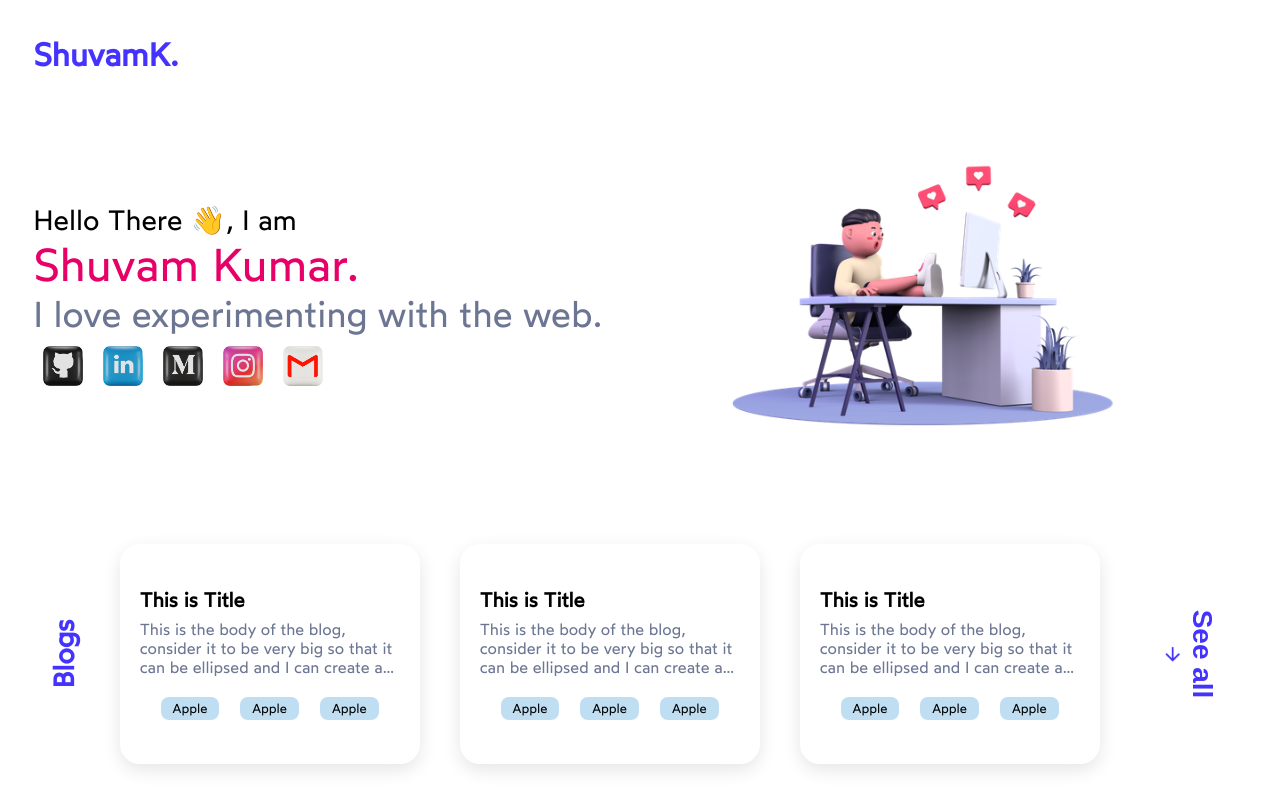
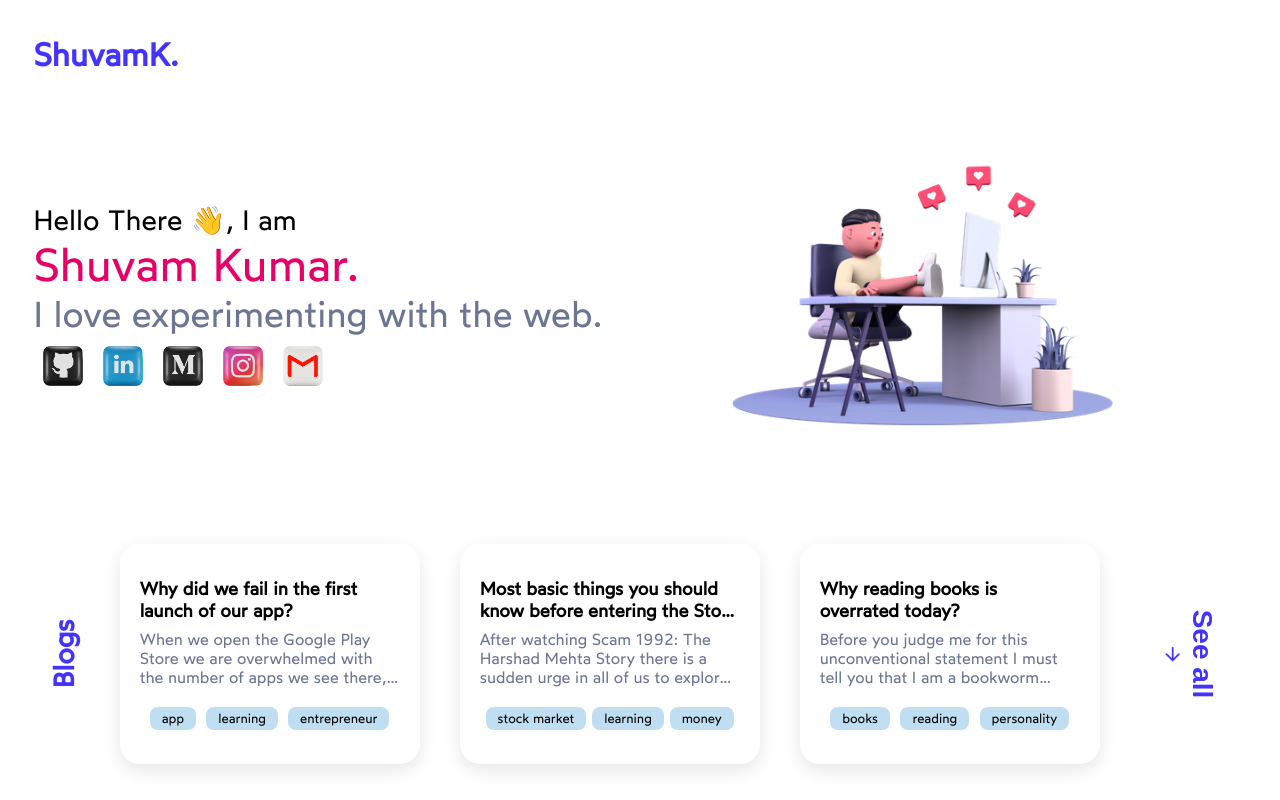
Before and after one commit to shuvamk/shuvamk.github.io, a Next.js app: page / in a window 1280 px wide. Built offline with nearby package versions, Linux system fonts and the light colour scheme.

Commit message:
Added blog data

```diff
--- a/components/home/footer/blogs/blogCard.js
+++ b/components/home/footer/blogs/blogCard.js
@@ -1,19 +1,16 @@
 import React from "react";
 import styles from "./blogCard.module.css";
 
-function BlogCard() {
+function BlogCard({ blog }) {
+  console.log(blog.tags);
   return (
     <div className={styles.blogCard}>
-      <div className={styles.title}>This is Title</div>
-      <div className={styles.description}>
-        This is the body of the blog, consider it to be very big so that it can
-        be ellipsed and I can create a good design for all muy blogs. This has
-        nothing to do with apple and mango.
-      </div>
+      <div className={styles.title}>{blog.title}</div>
+      <div className={styles.description}>{blog.description}</div>
       <div className={styles.taglist}>
-        <div className={styles.tag}>Apple</div>
-        <div className={styles.tag}>Apple</div>
-        <div className={styles.tag}>Apple</div>
+        {blog.tags.map((tag) => {
+          return <div className={styles.tag}>{tag}</div>;
+        })}
       </div>
     </div>
   );
--- a/components/home/footer/blogs/blogCard.module.css
+++ b/components/home/footer/blogs/blogCard.module.css
@@ -18,10 +18,13 @@
   color: #e60067;
 }
 .title {
-  font-size: 20px;
+  font-size: 18px;
   font-weight: 600;
   overflow: hidden;
   text-overflow: ellipsis;
+  -webkit-line-clamp: 2;
+  display: -webkit-box;
+  -webkit-box-orient: vertical;
 }
 
 /* .title:hover {
--- a/components/home/footer/blogs/blogs.js
+++ b/components/home/footer/blogs/blogs.js
@@ -1,17 +1,19 @@
 import React from "react";
+import { blogData } from "../../../../data/blogs/blogData";
 import BlogCard from "./blogCard";
 import styles from "./blogs.module.css";
 
 function Blogs() {
+  const blogList = blogData;
   return (
     <div className={styles.blogs}>
       <div className={styles.header}>
         <span className={styles.blogTitle}>Blogs</span>
       </div>
       <div className={styles.body}>
-        <BlogCard />
-        <BlogCard />
-        <BlogCard />
+        {blogList.map((blog) => {
+          return <BlogCard blog={blog} />;
+        })}
       </div>
 
       <div className={styles.footer}>
--- /dev/null
+++ b/data/blogs/blogData.js
@@ -0,0 +1,23 @@
+export const blogData = [
+  {
+    id: 1,
+    title: "Why did we fail in the first launch of our app?",
+    description:
+      "When we open the Google Play Store we are overwhelmed with the number of apps we see there, for literally every basic need there are hundreds of apps. Statistically, there are nearly 3 Million android apps on the Play Store as of now.",
+    tags: ["app", "learning", "entrepreneur"],
+  },
+  {
+    id: 2,
+    title: "Most basic things you should know before entering the Stock Market",
+    description:
+      "After watching Scam 1992: The Harshad Mehta Story there is a sudden urge in all of us to explore the Indian stock market, to get our hands dirty in stocks and shares, but life is not a movie and you are not the next Harshad Mehta (wink).",
+    tags: ["stock market", "learning", "money"],
+  },
+  {
+    id: 3,
+    title: "Why reading books is overrated today?",
+    description:
+      "Before you judge me for this unconventional statement I must tell you that I am a bookworm myself and I personally love reading books. Growing up we all have been told to develop a habit of reading books, which is really good for a number of reasons but there’s a lot of history behind it.",
+    tags: ["books", "reading", "personality"],
+  },
+];
```
